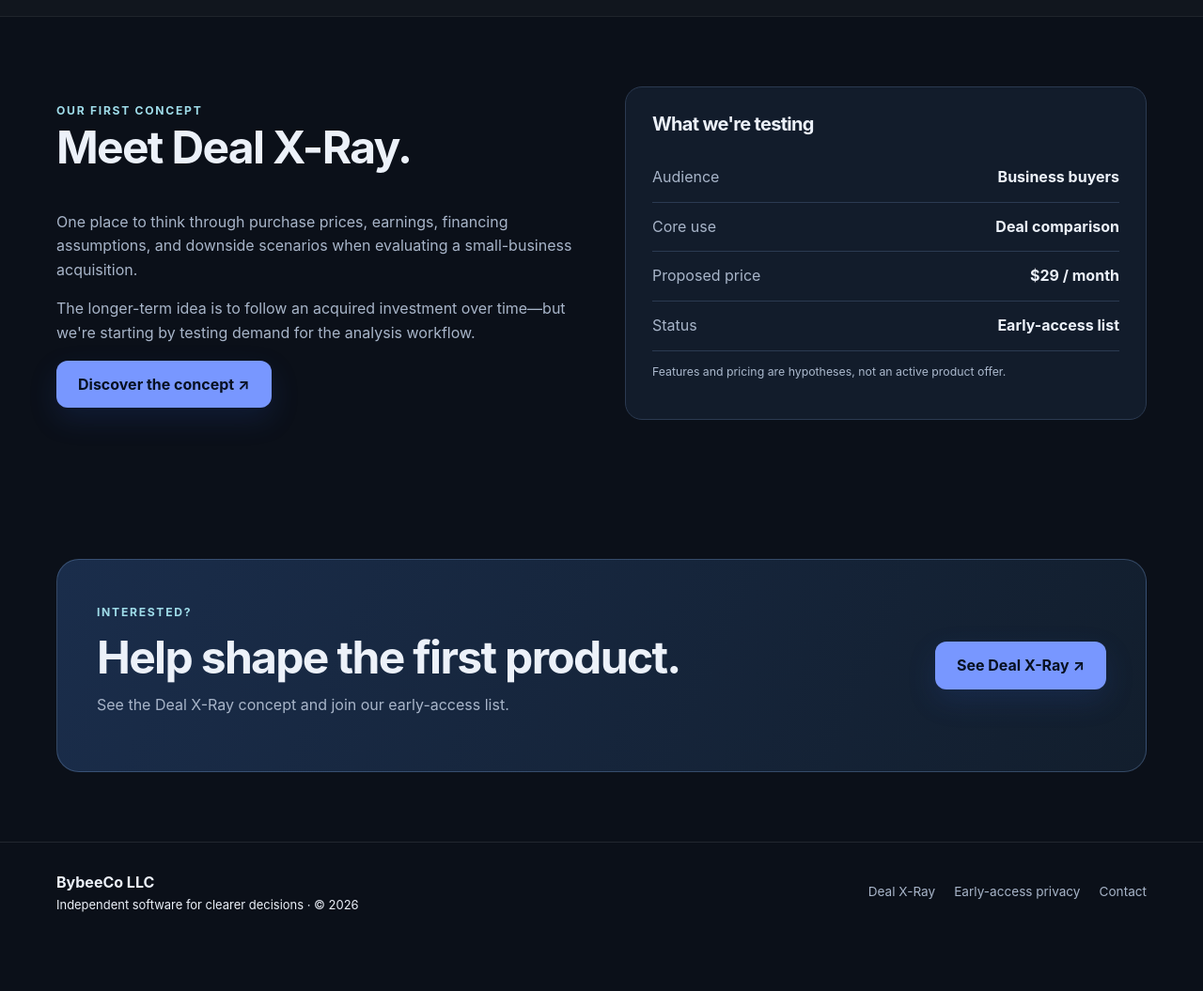
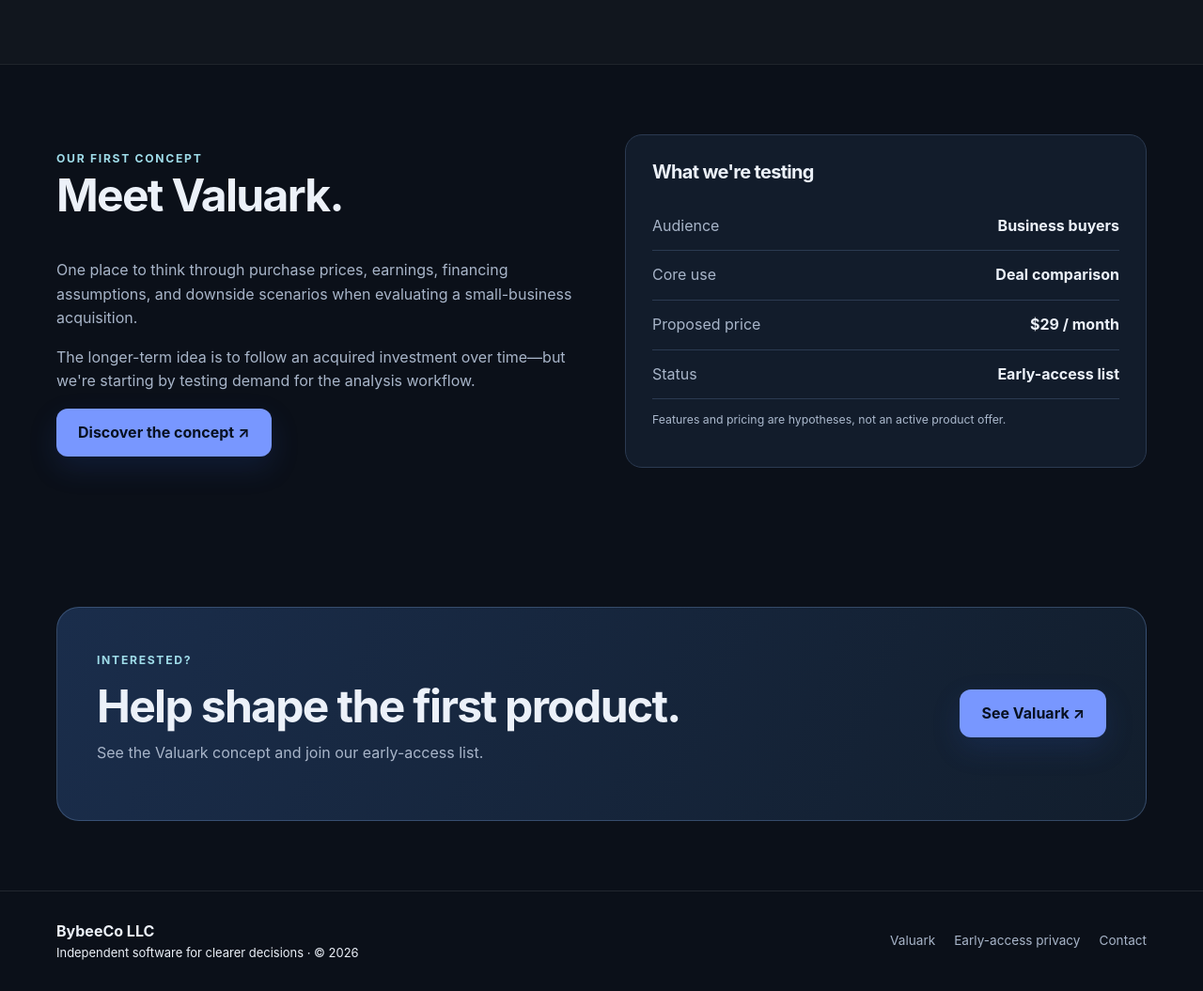
Before and after one commit to PoppyChanDEV/bybeeco-site, a plain HTML site: page index.html in a window 1280 px wide. Shown: the part 1520-2575 px from the top of the page at 94% size. Before the commit the page ends 2523 px from the top, so only its background shows below. Drawn offline with Linux system fonts and the light colour scheme.

Commit message:
feat(brand): update index.html for Valuark brand transition

```diff
--- a/index.html
+++ b/index.html
@@ -1,11 +1,11 @@
 <!doctype html>
-<html lang="en"><head><meta charset="utf-8"><meta name="viewport" content="width=device-width,initial-scale=1"><meta name="theme-color" content="#0b1019"><meta name="description" content="BybeeCo is an independent software company creating transparent tools for financial decisions. Explore our first product concept, Deal X-Ray."><meta property="og:title" content="BybeeCo | Software for clearer decisions"><meta property="og:description" content="Independent software for meaningful business decisions. Discover Deal X-Ray."><link rel="icon" type="image/png" sizes="96x96" href="favicon-96x96.png"><link rel="apple-touch-icon" sizes="192x192" href="web-app-manifest-192x192.png"><link rel="stylesheet" href="styles.css"><title>BybeeCo — Software for clearer decisions</title><!-- Cloudflare Web Analytics --><script type='module' src='https://static.cloudflareinsights.com/beacon.min.js' data-cf-beacon='{"token": "6b9af6c4d213418a8455e98528e53d12"}'></script><!-- End Cloudflare Web Analytics -->
+<html lang="en"><head><meta charset="utf-8"><meta name="viewport" content="width=device-width,initial-scale=1"><meta name="theme-color" content="#0b1019"><meta name="description" content="BybeeCo is an independent software company creating transparent tools for financial decisions. Explore our first product concept, Valuark."><meta property="og:title" content="BybeeCo | Software for clearer decisions"><meta property="og:description" content="Independent software for meaningful business decisions. Discover Valuark."><link rel="icon" type="image/png" sizes="96x96" href="favicon-96x96.png"><link rel="apple-touch-icon" sizes="192x192" href="web-app-manifest-192x192.png"><link rel="stylesheet" href="styles.css"><title>BybeeCo — Software for clearer decisions</title><!-- Cloudflare Web Analytics --><script type='module' src='https://static.cloudflareinsights.com/beacon.min.js' data-cf-beacon='{"token": "6b9af6c4d213418a8455e98528e53d12"}'></script><!-- End Cloudflare Web Analytics -->
 </head>
-<body><header class="header"><div class="container nav"><a class="logo" href="./" aria-label="BybeeCo home"><img class="brand-mark" src="web-app-manifest-192x192.png" width="41" height="41" alt="" decoding="async">BybeeCo</a><nav class="nav-links" aria-label="Primary"><a href="#mission">Our approach</a><a href="#about">About</a><a class="button primary small" href="deal-xray/">Explore Deal X-Ray ↗</a></nav></div></header>
+<body><header class="header"><div class="container nav"><a class="logo" href="./" aria-label="BybeeCo home"><img class="brand-mark" src="web-app-manifest-192x192.png" width="41" height="41" alt="" decoding="async">BybeeCo</a><nav class="nav-links" aria-label="Primary"><a href="#mission">Our approach</a><a href="#about">About</a><a class="button primary small" href="valuark/">Explore Valuark ↗</a></nav></div></header>
 <main>
-<section class="hero container"><div><div class="eyebrow">Independent software · BybeeCo LLC</div><h1>Better software.<br><span>Clearer decisions.</span></h1><p class="lead">We're building focused, dependable software for people making meaningful financial decisions. Our first product concept, Deal X-Ray, makes business acquisition analysis easier to understand.</p><div class="actions"><a class="button primary" href="deal-xray/">Explore Deal X-Ray ↗</a><a class="button secondary" href="#mission">How we work ↓</a></div><p class="caption">Deal X-Ray is in early discovery. No subscription or working analysis app is available yet.</p></div>
-<div class="preview" role="img" aria-label="Illustrative Deal X-Ray dashboard for a fictional acquisition"><div class="preview-head"><strong>✧ Deal X-Ray</strong><small>Concept preview</small></div><div class="preview-body"><span class="preview-tag">ILLUSTRATIVE OPPORTUNITY</span><h3>Regional Services Business</h3><p class="caption">Hypothetical figures, not a real acquisition</p><div class="metrics"><div class="metric"><span>Asking price</span><strong>$1.50M</strong></div><div class="metric"><span>Adjusted earnings</span><strong>$375K</strong></div><div class="metric"><span>Price / earnings</span><strong>4.0×</strong></div></div><div class="graph"><div class="graph-top"><strong>Earnings sensitivity</strong><small>Illustrative</small></div><div class="bars"><div style="--h:100%"></div><div style="--h:90%"></div><div style="--h:80%"></div></div><div class="bar-labels"><span>Base case</span><span>−10%</span><span>−20%</span></div></div></div></div></section>
+<section class="hero container"><div><div class="eyebrow">Independent software · BybeeCo LLC</div><h1>Better software.<br><span>Clearer decisions.</span></h1><p class="lead">We're building focused, dependable software for people making meaningful financial decisions. Our first product concept, Valuark, makes business acquisition analysis easier to understand.</p><div class="actions"><a class="button primary" href="valuark/">Explore Valuark ↗</a><a class="button secondary" href="#mission">How we work ↓</a></div><p class="caption">Valuark is a working product name in early discovery. No subscription or working analysis app is available yet.</p></div>
+<div class="preview" role="img" aria-label="Illustrative Valuark dashboard for a fictional acquisition"><div class="preview-head"><strong>✧ Valuark</strong><small>Concept preview</small></div><div class="preview-body"><span class="preview-tag">ILLUSTRATIVE OPPORTUNITY</span><h3>Regional Services Business</h3><p class="caption">Hypothetical figures, not a real acquisition</p><div class="metrics"><div class="metric"><span>Asking price</span><strong>$1.50M</strong></div><div class="metric"><span>Adjusted earnings</span><strong>$375K</strong></div><div class="metric"><span>Price / earnings</span><strong>4.0×</strong></div></div><div class="graph"><div class="graph-top"><strong>Earnings sensitivity</strong><small>Illustrative</small></div><div class="bars"><div style="--h:100%"></div><div style="--h:90%"></div><div style="--h:80%"></div></div><div class="bar-labels"><span>Base case</span><span>−10%</span><span>−20%</span></div></div></div></div></section>
 <section class="section section-alt" id="mission"><div class="container"><div class="section-head"><span class="kicker">Our approach</span><h2>Serious decisions deserve transparent software.</h2><p>No black-box financial advice, no unnecessary complexity, and no dependence on proprietary low-code licensing.</p></div><div class="cards"><div class="card"><span class="num">01 / CLARITY</span><h3>Understand the assumptions</h3><p>Financial models should expose the inputs and calculations behind the results.</p></div><div class="card"><span class="num">02 / RELIABILITY</span><h3>Build for accuracy</h3><p>Deterministic calculations and careful testing over unpredictable AI-generated conclusions.</p></div><div class="card"><span class="num">03 / FOCUS</span><h3>Start with one real problem</h3><p>Validate demand for narrowly useful tools before building sprawling platforms.</p></div></div></div></section>
-<section class="section container" id="about"><div class="split"><div><span class="kicker">Our first concept</span><h2>Meet Deal X-Ray.</h2><p>One place to think through purchase prices, earnings, financing assumptions, and downside scenarios when evaluating a small-business acquisition.</p><p>The longer-term idea is to follow an acquired investment over time—but we're starting by testing demand for the analysis workflow.</p><a class="button primary" href="deal-xray/">Discover the concept ↗</a></div><div class="note"><h3>What we're testing</h3><div class="note-line"><span>Audience</span><strong>Business buyers</strong></div><div class="note-line"><span>Core use</span><strong>Deal comparison</strong></div><div class="note-line"><span>Proposed price</span><strong>$29 / month</strong></div><div class="note-line"><span>Status</span><strong>Early-access list</strong></div><p class="warning">Features and pricing are hypotheses, not an active product offer.</p></div></div></section>
-<section class="section container"><div class="cta"><div><span class="kicker">Interested?</span><h2>Help shape the first product.</h2><p>See the Deal X-Ray concept and join our early-access list.</p></div><a class="button primary" href="deal-xray/">See Deal X-Ray ↗</a></div></section>
-</main><footer class="footer"><div class="container footer-inner"><div><strong>BybeeCo LLC</strong><div class="caption">Independent software for clearer decisions · © 2026</div></div><div class="footer-links"><a href="deal-xray/">Deal X-Ray</a><a href="deal-xray/privacy.html">Early-access privacy</a><a href="mailto:chandler@bybeeco.net">Contact</a></div></div></footer></body></html>
+<section class="section container" id="about"><div class="split"><div><span class="kicker">Our first concept</span><h2>Meet Valuark.</h2><p>One place to think through purchase prices, earnings, financing assumptions, and downside scenarios when evaluating a small-business acquisition.</p><p>The longer-term idea is to follow an acquired investment over time—but we're starting by testing demand for the analysis workflow.</p><a class="button primary" href="valuark/">Discover the concept ↗</a></div><div class="note"><h3>What we're testing</h3><div class="note-line"><span>Audience</span><strong>Business buyers</strong></div><div class="note-line"><span>Core use</span><strong>Deal comparison</strong></div><div class="note-line"><span>Proposed price</span><strong>$29 / month</strong></div><div class="note-line"><span>Status</span><strong>Early-access list</strong></div><p class="warning">Features and pricing are hypotheses, not an active product offer.</p></div></div></section>
+<section class="section container"><div class="cta"><div><span class="kicker">Interested?</span><h2>Help shape the first product.</h2><p>See the Valuark concept and join our early-access list.</p></div><a class="button primary" href="valuark/">See Valuark ↗</a></div></section>
+</main><footer class="footer"><div class="container footer-inner"><div><strong>BybeeCo LLC</strong><div class="caption">Independent software for clearer decisions · © 2026</div></div><div class="footer-links"><a href="valuark/">Valuark</a><a href="valuark/privacy.html">Early-access privacy</a><a href="mailto:chandler@bybeeco.net">Contact</a></div></div></footer></body></html>
```
